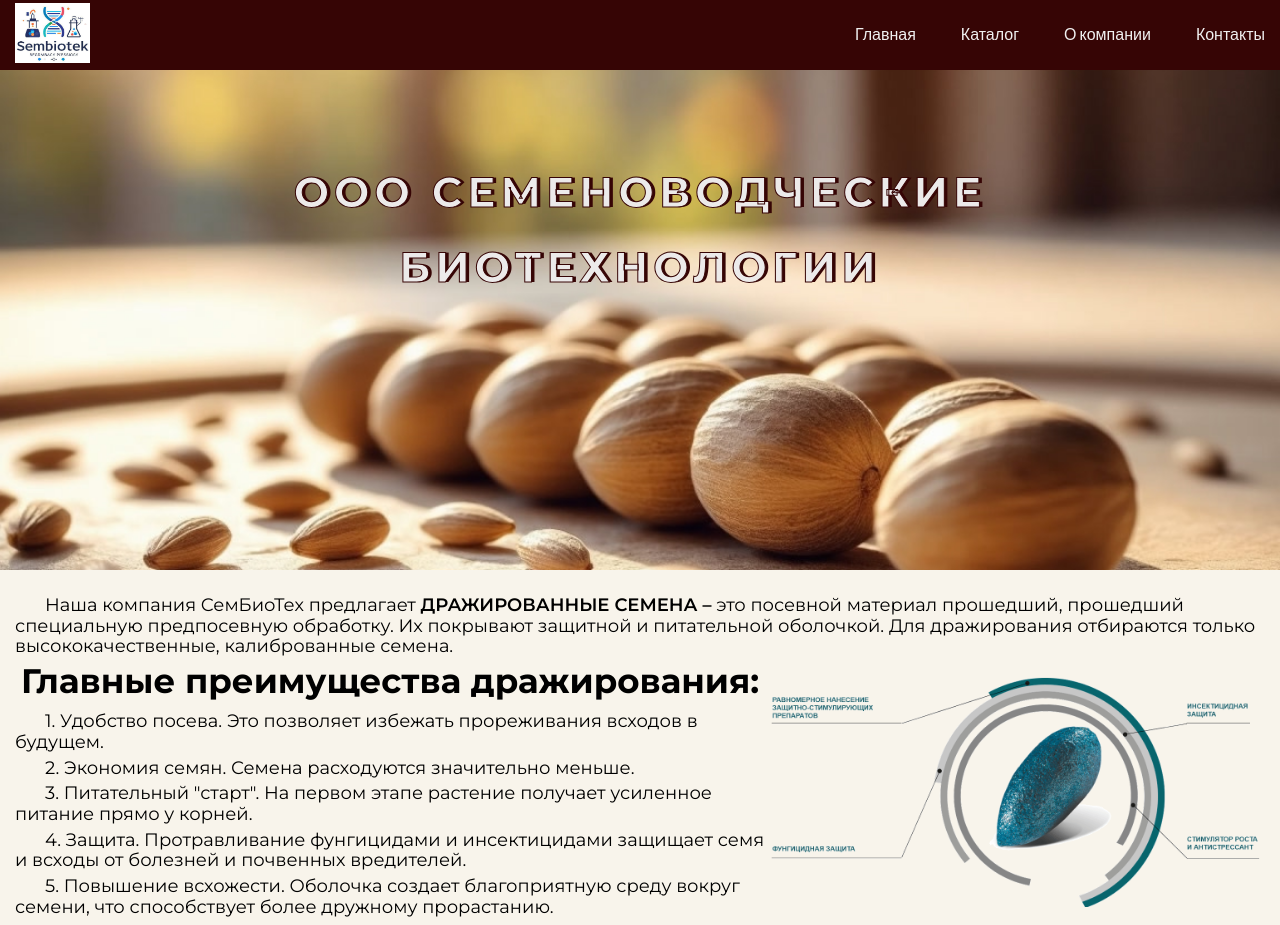
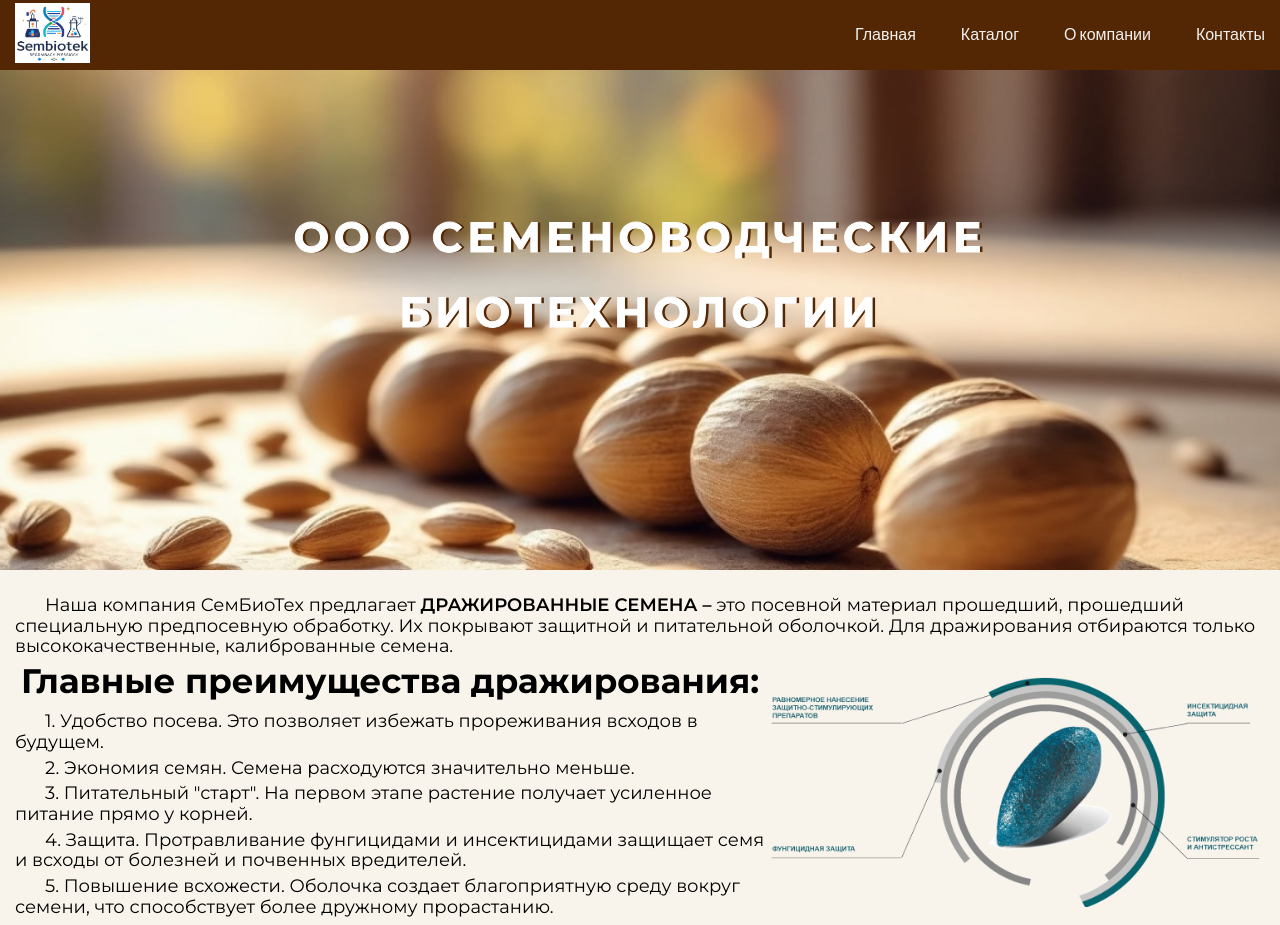
Before and after one commit to evgenijantonyuk/SemBioTek, a plain HTML site: page index.html in a window 1280 px wide. Shown: the top 925 px of the page. Drawn offline with Linux system fonts and the light colour scheme.

Commit message:
strike of title

```diff
--- a/css/styles.css
+++ b/css/styles.css
@@ -1,7 +1,7 @@
 
 :root {
     --body-bg: #f6f6f6;
-    --header-bg: #360505;
+    --header-bg: #542704;
     --section-bg: #f8f4eb;
     --button-bg: #8c8b8b;
     --button-text: #f1f1f1;
@@ -308,7 +308,7 @@ img {
 /*}*/
 
 .hero__title {
-    padding-top: 85px;
+    padding-top: 130px;
     text-align: center;
     max-width: 700px;
     text-transform: uppercase;
@@ -317,8 +317,11 @@ img {
     letter-spacing: 5px;
     line-height: 75px;
     color: var(--hero-title-color);
-    -webkit-text-stroke: 1px var(--header-bg);
-    text-shadow: 3px 0 var(--header-bg);
+
+    -webkit-text-stroke: 1px #fff;
+    -webkit-text-fill-color: #fff;
+
+    text-shadow: 3px 0 #542704;
 }
 
 /*.hero__text p {*/
```
